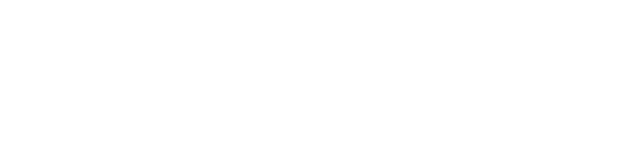
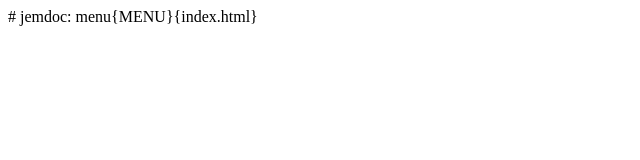
Before and after one commit to jhansisaketa/jhansisaketa.github.io, a plain HTML site: page jemdoc/css/index.html in a window 1280 px wide. Shown: the whole page, without its empty margins (0-640 px from the left). Drawn offline with Linux system fonts and the light colour scheme.

Commit message:
Update and rename index.html to jemdoc/css/index.html

```diff
--- a/index.html
+++ b/jemdoc/css/index.html
@@ -5,4 +5,5 @@
 JHANSI SAKETA
 </title>
 </head>
+# jemdoc: menu{MENU}{index.html}
 </html>
```
